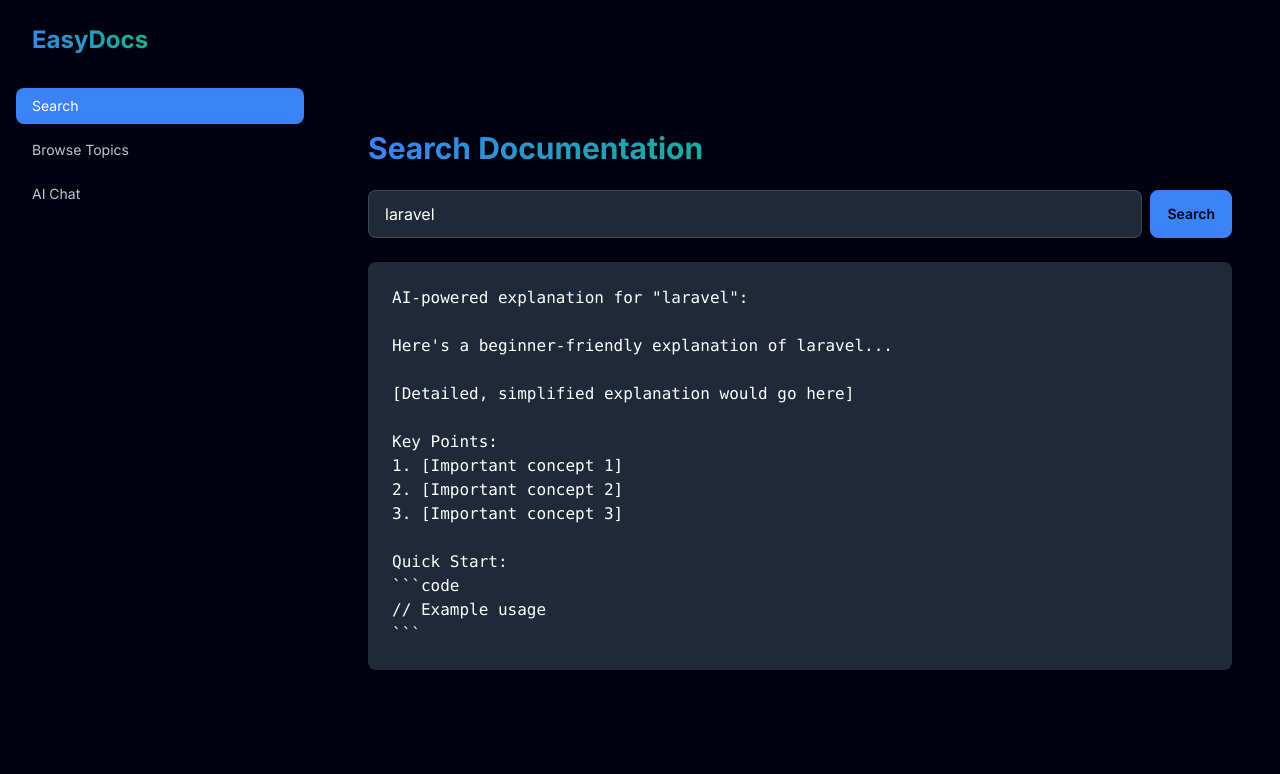
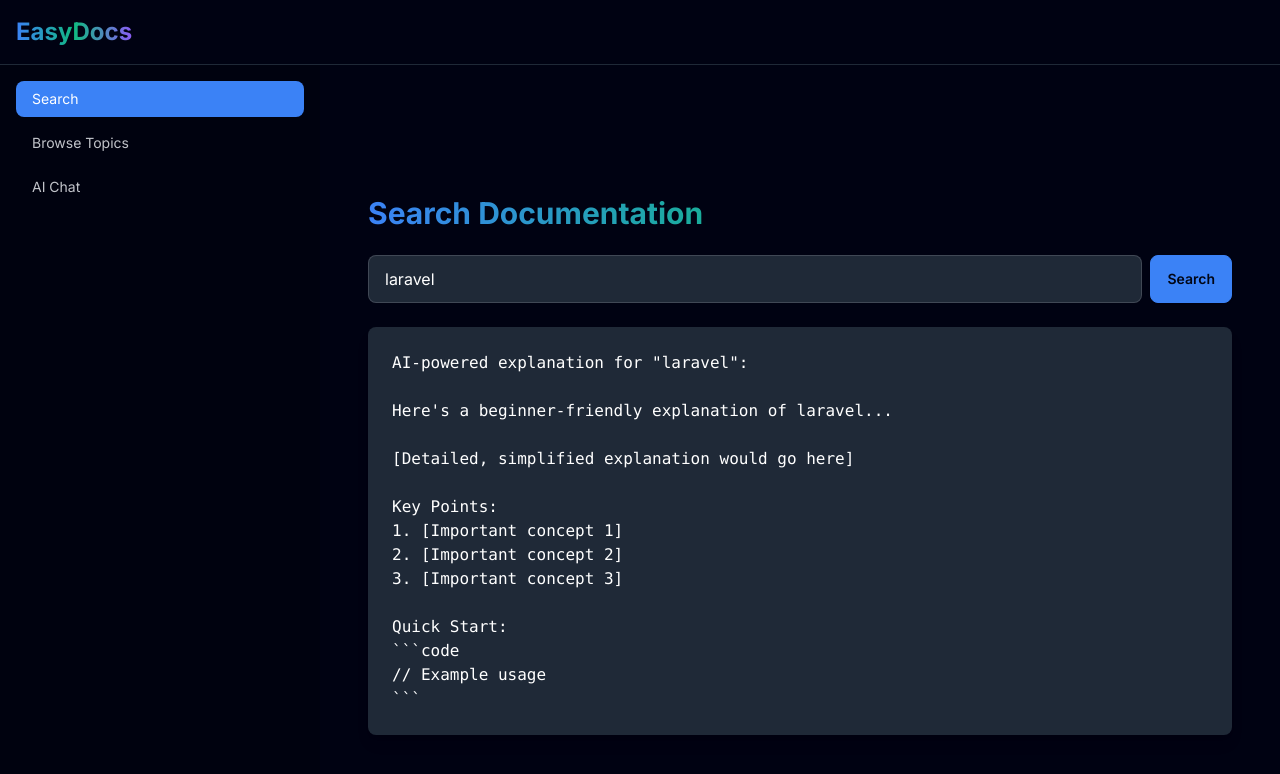
Before and after one commit to sshresthh/easydocs, a Next.js app: page /docs/laravel in a window 1280 px wide. Shown: the top 774 px of the page. Built offline with nearby package versions, Linux system fonts and the light colour scheme.

Commit message:
fixed the logo appearence in all the routes

```diff
--- a/app/layout.tsx
+++ b/app/layout.tsx
@@ -1,5 +1,14 @@
+// app/layout.tsx
+import Header from "@/components/Header";
 import type { Metadata } from "next";
+import { Inter } from "next/font/google";
 import "./globals.css";
+
+const inter = Inter({
+  subsets: ["latin"],
+  weight: ["400", "500", "600", "700"],
+  variable: "--font-inter",
+});
 
 export const metadata: Metadata = {
   title: "EasyDocs",
@@ -13,7 +22,10 @@ export default function RootLayout({
 }) {
   return (
     <html lang="en" data-theme="shipfast">
-      <body className="font-sans">{children}</body>
+      <body className={`${inter.variable} font-sans`}>
+        <Header />
+        {children}
+      </body>
     </html>
   );
 }
--- a/app/page.tsx
+++ b/app/page.tsx
@@ -1,21 +1,22 @@
-import React from 'react';
-import Link from 'next/link';
-import Image from 'next/image';
+// app/page.tsx
+import Image from "next/image";
+import Link from "next/link";
 
 const techCards = [
-  { name: 'React', logo: '/react-logo.png', route: '/docs/react' },
-  { name: 'Next.js', logo: '/nextjs-logo.png', route: '/docs/nextjs' },
-  { name: 'Supabase', logo: '/supabase-logo.png', route: '/docs/supabase' },
-  { name: 'TailwindCSS', logo: '/tailwind-logo.png', route: '/docs/tailwindcss' },
-  { name: 'Laravel', logo: '/laravel-logo.png', route: '/docs/laravel' },
+  { name: "React", logo: "/react-logo.png", route: "/docs/react" },
+  { name: "Next.js", logo: "/nextjs-logo.png", route: "/docs/nextjs" },
+  { name: "Supabase", logo: "/supabase-logo.png", route: "/docs/supabase" },
+  {
+    name: "TailwindCSS",
+    logo: "/tailwind-logo.png",
+    route: "/docs/tailwindcss",
+  },
+  { name: "Laravel", logo: "/laravel-logo.png", route: "/docs/laravel" },
 ];
 
 export default function Home() {
   return (
     <div className="min-h-screen bg-background text-foreground">
-      <header className="p-4 border-b border-gray-800">
-        <h1 className="text-3xl font-bold gradient-text">EasyDocs</h1>
-      </header>
       <main className="max-w-4xl mx-auto mt-12 p-4">
         <div className="mb-8">
           <input
@@ -30,7 +31,12 @@ export default function Home() {
             <Link href={tech.route} key={tech.name} className="block">
               <div className="bg-gray-800 p-4 rounded-lg hover:bg-gray-700 transition duration-200">
                 <div className="flex items-center space-x-3">
-                  <Image src={tech.logo} alt={`${tech.name} logo`} width={40} height={40} />
+                  <Image
+                    src={tech.logo}
+                    alt={`${tech.name} logo`}
+                    width={40}
+                    height={40}
+                  />
                   <span className="text-lg font-medium">{tech.name}</span>
                 </div>
               </div>
--- a/components/EasyDocs.tsx
+++ b/components/EasyDocs.tsx
@@ -1,19 +1,13 @@
+// components/EasyDocs.tsx
 "use client";
 
-import Link from "next/link";
-import { useEffect, useState } from "react";
+import { useState } from "react";
 import BrowseTab from "./BrowseTab";
 import ChatTab from "./ChatTab";
 import SearchTab from "./SearchTab";
 
 export default function EasyDocs({ initialTechnology = "" }) {
   const [activeTab, setActiveTab] = useState("search");
-
-  useEffect(() => {
-    if (initialTechnology) {
-      setActiveTab("search");
-    }
-  }, [initialTechnology]);
 
   return (
     <div className="drawer lg:drawer-open">
@@ -36,11 +30,6 @@ export default function EasyDocs({ initialTechnology = "" }) {
       <div className="drawer-side">
         <label htmlFor="my-drawer-2" className="drawer-overlay"></label>
         <ul className="menu p-4 w-80 min-h-full bg-base-200 text-base-content">
-          <li className="mb-6">
-            <Link href="/" className="text-2xl font-bold gradient-text">
-              EasyDocs
-            </Link>
-          </li>
           <li>
             <a
               onClick={() => setActiveTab("search")}
--- /dev/null
+++ b/components/Header.tsx
@@ -0,0 +1,12 @@
+// components/Header.tsx
+import Link from "next/link";
+
+export default function Header() {
+  return (
+    <header className="p-4 border-b border-gray-800">
+      <Link href="/" className="text-2xl font-bold gradient-text">
+        EasyDocs
+      </Link>
+    </header>
+  );
+}
```
